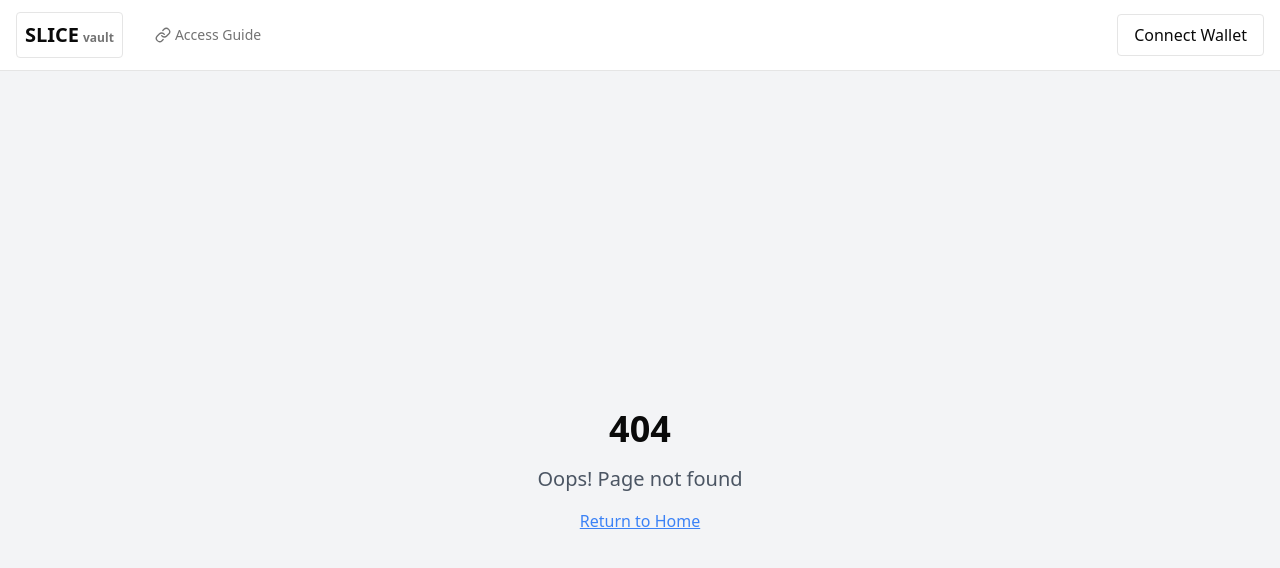
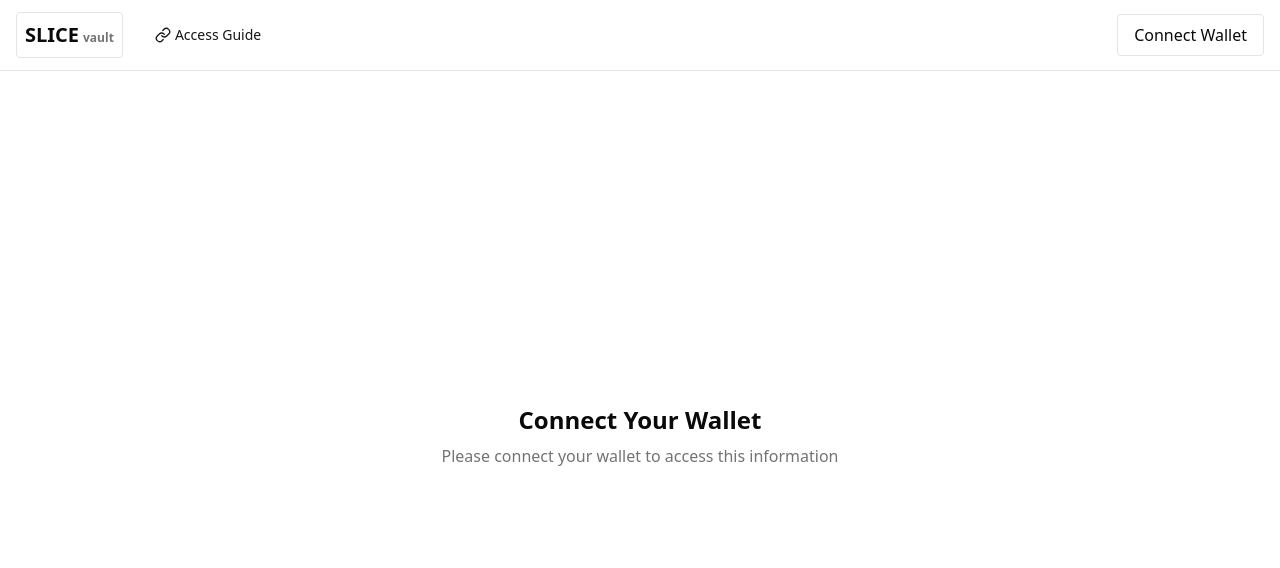
Before and after one commit to XyonX/SliceVault, a Next.js app: page /access-info in a window 1280 px wide. Before the commit this address had no page. Shown: the top 568 px of the page. Built offline with nearby package versions, Linux system fonts and the light colour scheme.

Commit message:
renamed access info page

```diff
--- a/app/AccessInfo/page.jsx
+++ b/app/access-info/page.jsx
@@ -4,7 +4,7 @@ import { useAppContext } from "../AppProvider";
 // import { useToast } from "@/hooks/use-toast";
 import { useState } from "react";
 
-const AccessInfo = () => {
+const page = () => {
   const { userId } = useAppContext();
   // const { toast } = useToast();
   const [activeTab, setActiveTab] = useState("overview");
@@ -422,4 +422,4 @@ const localUrl = \`http://localhost:8080/ipfs/\${ipfsHash}\`;`}
   );
 };
 
-export default AccessInfo;
+export default page;
--- a/components/Header.jsx
+++ b/components/Header.jsx
@@ -77,9 +77,9 @@ const Header = () => {
         <nav className="hidden md:flex items-center gap-6">
           {/* Always show Access Info link */}
           <Link
-            href="/accessinfo"
+            href="/access-info"
             className={`text-sm hover:text-primary transition-colors flex items-center gap-1 ${
-              isActivePath("/accessinfo")
+              isActivePath("/access-info")
                 ? "text-primary font-medium"
                 : "text-muted-foreground"
             }`}
```
